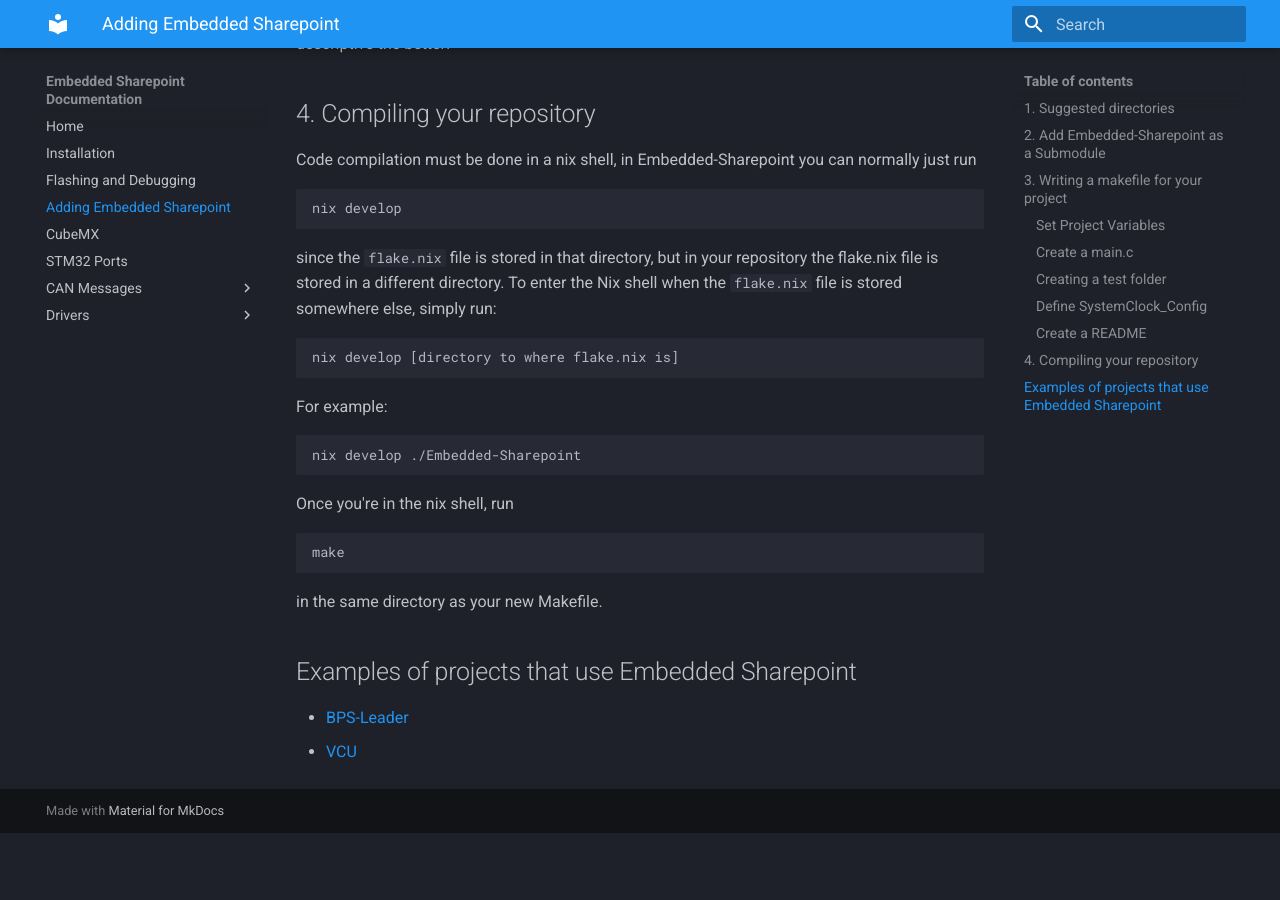
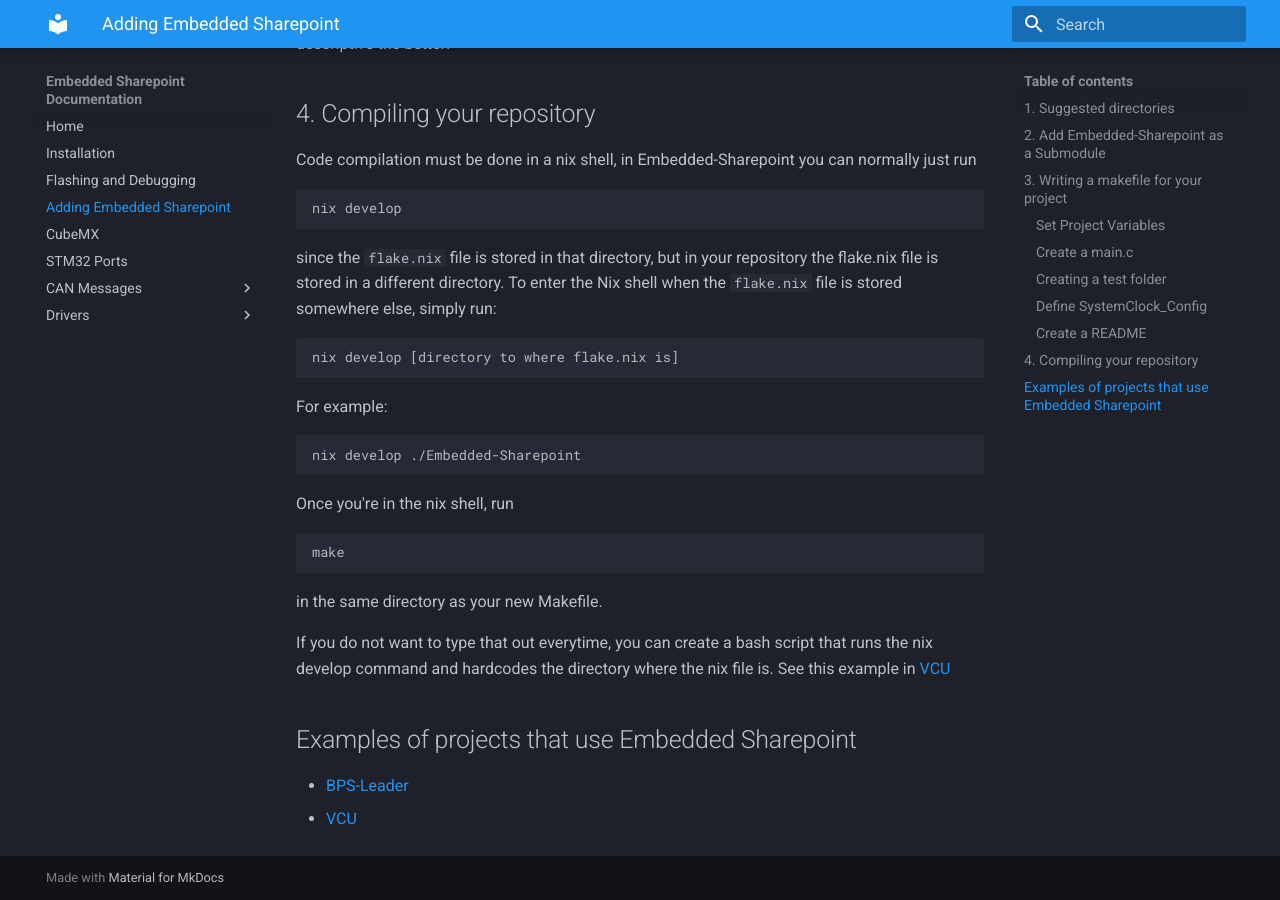
Before and after one commit to lhr-solar/Embedded-Sharepoint, an MkDocs documentation site: the page built from docs/SharepointSubmodule.md, in a window 1280 px wide and 900 px high, scrolled down 2713 px. Built offline with MkDocs 1.6.1 and Material for MkDocs 9.7.7, drawn with Linux system fonts in a browser that asks for light colours; before the commit the page ends 3546 px from its top, so only the background shows below that.

Commit message:
bash script

````diff
--- a/docs/SharepointSubmodule.md
+++ b/docs/SharepointSubmodule.md
@@ -83,6 +83,8 @@ make
 ```
 in the same directory as your new Makefile.
 
+If you do not want to type that out everytime, you can create a bash script that runs the nix develop command and hardcodes the directory where the nix file is. See this example in [VCU](https://github.com/lhr-solar/PS-VehicleControlUnit/blob/main/Firmware/run_nix.sh)
+
 
 ## Examples of projects that use Embedded Sharepoint
 * [BPS-Leader](https://github.com/lhr-solar/BPS-Leader)
````
